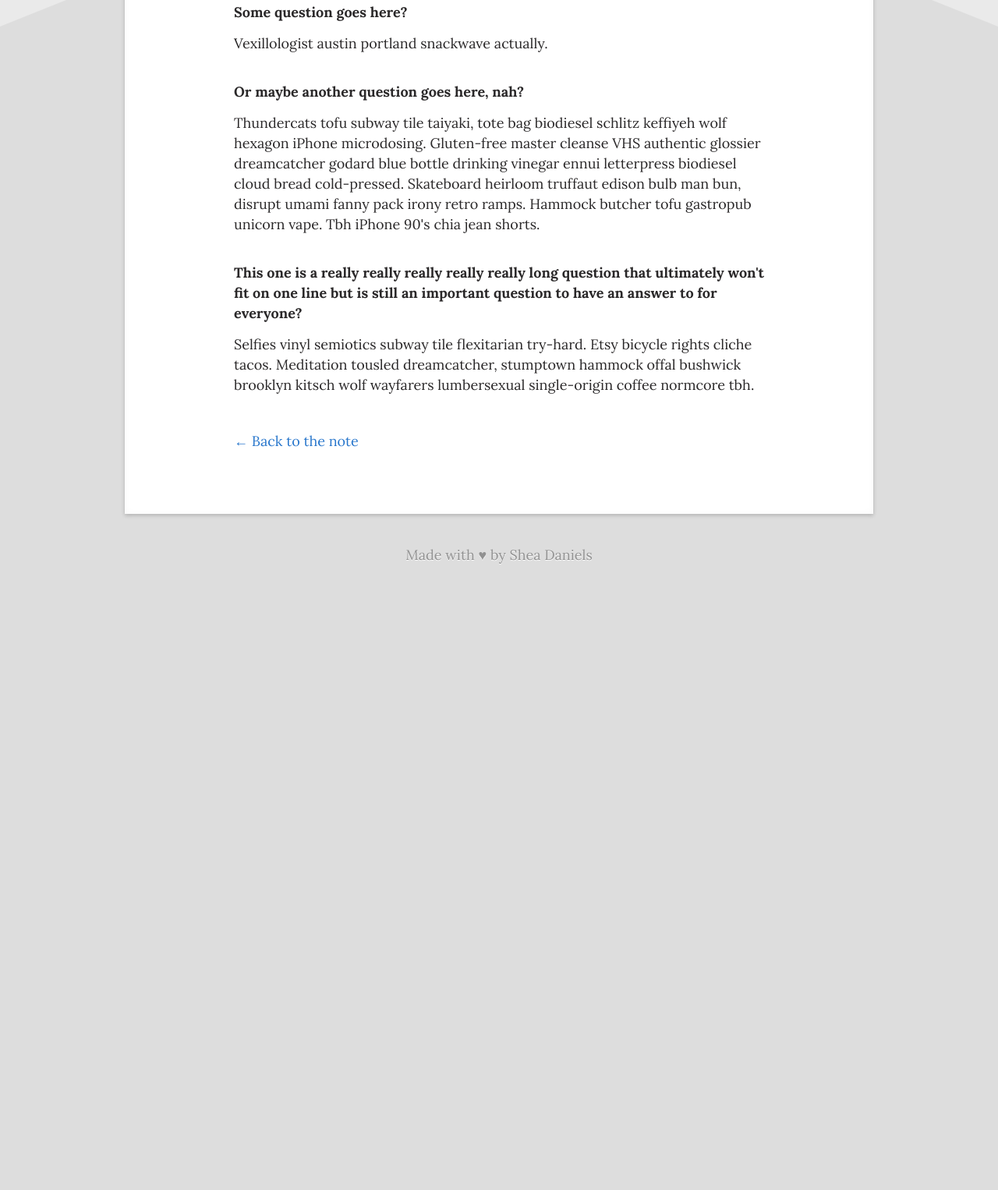
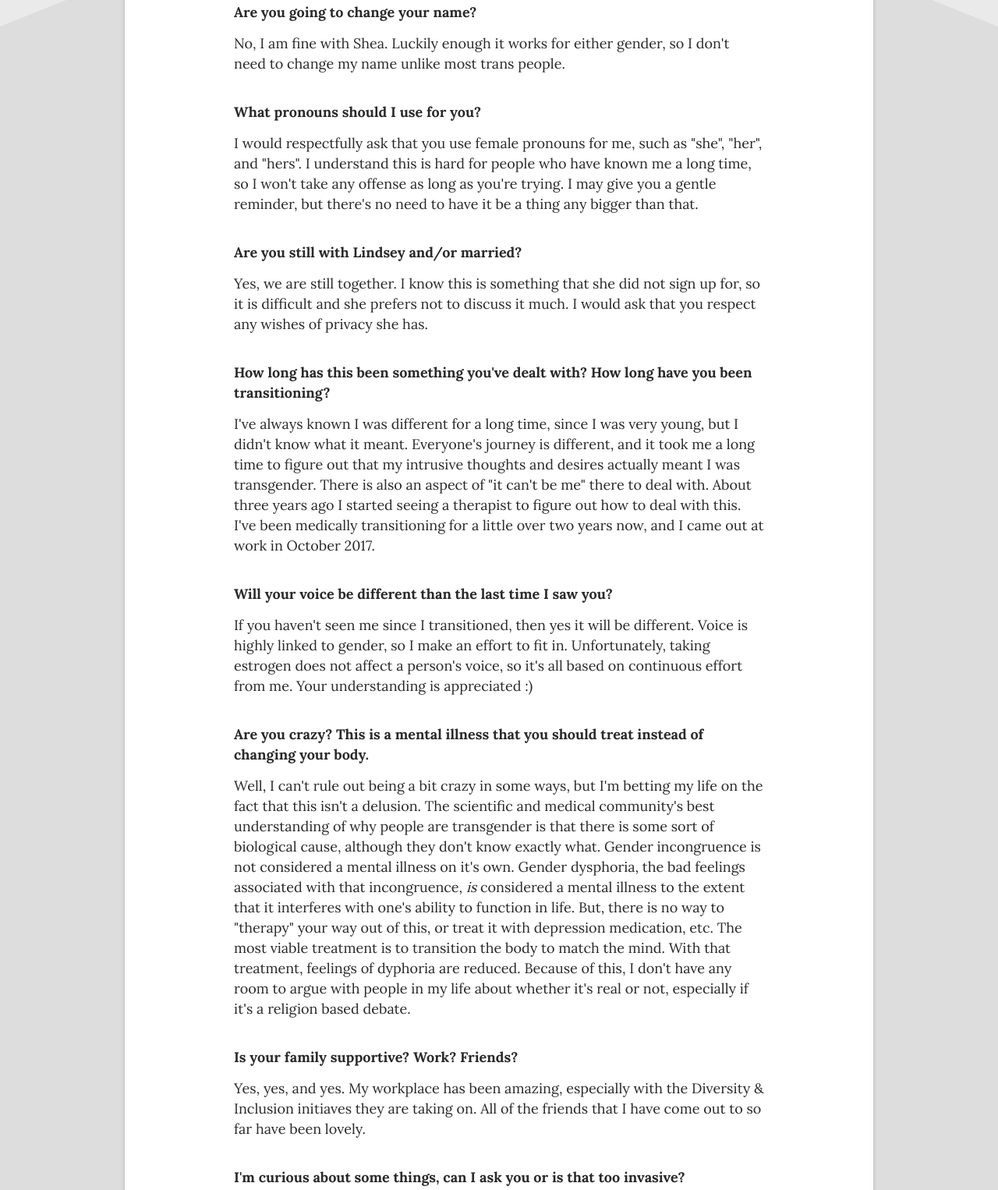
Before and after one commit to sddaniels/happiness, a website: page faq/index.html in a window 1280 px wide. Shown: the part 430-1956 px from the top of the page at 78% size. Before the commit the page ends 1195 px from the top, so only its background shows below. Drawn offline with Linux system fonts and the light colour scheme.

Commit message:
Add FAQ content

```diff
--- a/faq/index.html
+++ b/faq/index.html
@@ -32,24 +32,69 @@
 
     <dl>
       <dt>
-        Some question goes here?
+        Are you going to change your name?
       </dt>
       <dd>
-        Vexillologist austin portland snackwave actually.
+        No, I am fine with Shea. Luckily enough it works for either gender, so I don't need to change my name unlike most trans people.
       </dd>
 
       <dt>
-        Or maybe another question goes here, nah?
+        What pronouns should I use for you?
       </dt>
       <dd>
-        Thundercats tofu subway tile taiyaki, tote bag biodiesel schlitz keffiyeh wolf hexagon iPhone microdosing. Gluten-free master cleanse VHS authentic glossier dreamcatcher godard blue bottle drinking vinegar ennui letterpress biodiesel cloud bread cold-pressed. Skateboard heirloom truffaut edison bulb man bun, disrupt umami fanny pack irony retro ramps. Hammock butcher tofu gastropub unicorn vape. Tbh iPhone 90's chia jean shorts.
+        I would respectfully ask that you use female pronouns for me, such as "she", "her", and "hers". I understand this is hard for people who have known me a long time, so
+        I won't take any offense as long as you're trying. I may give you a gentle reminder, but there's no need to have it be a thing any bigger than that.
       </dd>
 
       <dt>
-        This one is a really really really really really long question that ultimately won't fit on one line but is still an important question to have an answer to for everyone?
+        Are you still with Lindsey and/or married?
       </dt>
       <dd>
-        Selfies vinyl semiotics subway tile flexitarian try-hard. Etsy bicycle rights cliche tacos. Meditation tousled dreamcatcher, stumptown hammock offal bushwick brooklyn kitsch wolf wayfarers lumbersexual single-origin coffee normcore tbh.
+        Yes, we are still together. I know this is something that she did not sign up for, so it is difficult and she prefers not to discuss it much. I would ask that you respect any wishes of privacy she has.
+      </dd>
+
+      <dt>
+        How long has this been something you've dealt with? How long have you been transitioning?
+      </dt>
+      <dd>
+        I've always known I was different for a long time, since I was very young, but I didn't know what it meant. Everyone's journey is different, and it took me a long time to figure out
+        that my intrusive thoughts and desires actually meant I was transgender. There is also an aspect of "it can't be me" there to deal with. About three years ago I started seeing a therapist
+        to figure out how to deal with this. I've been medically transitioning for a little over two years now, and I came out at work in October 2017.
+      </dd>
+
+      <dt>
+        Will your voice be different than the last time I saw you?
+      </dt>
+      <dd>
+        If you haven't seen me since I transitioned, then yes it will be different. Voice is highly linked to gender, so I make an effort to fit in. Unfortunately, taking estrogen
+        does not affect a person's voice, so it's all based on continuous effort from me. Your understanding is appreciated :)
+      </dd>
+
+      <dt>
+        Are you crazy? This is a mental illness that you should treat instead of changing your body.
+      </dt>
+      <dd>
+        Well, I can't rule out being a bit crazy in some ways, but I'm betting my life on the fact that this isn't a delusion. The scientific and medical community's best understanding of why
+        people are transgender is that there is some sort of biological cause, although they don't know exactly what. Gender incongruence is not considered a mental illness on it's own. Gender dysphoria,
+        the bad feelings associated with that incongruence, <em>is</em> considered a mental illness to the extent that it interferes with one's ability to function in life. But, there is no way to "therapy"
+        your way out of this, or treat it with depression medication, etc. The most viable treatment is to transition the body to match the mind. With that treatment, feelings of dyphoria are
+        reduced. Because of this, I don't have any room to argue with people in my life about whether it's real or not, especially if it's a religion based debate.
+      </dd>
+
+      <dt>
+        Is your family supportive? Work? Friends?
+      </dt>
+      <dd>
+        Yes, yes, and yes. My workplace has been amazing, especially with the Diversity &amp; Inclusion initiaves they are taking on. All of the friends that I have come out to so far have been lovely.
+      </dd>
+
+      <dt>
+        I'm curious about some things, can I ask you or is that too invasive?
+      </dt>
+      <dd>
+        I'm pretty close to an open book about all this, so please ask. I won't be offended as long as it's a question asked in earnest. As a side note, though, please remember that other trans
+        people you meet may have a different tolerance for questions than I do. It's also considered a bit rude and personal to inquire about a person's private parts, as it would be for any
+        person, trans or not.
       </dd>
     </dl>
 
```
